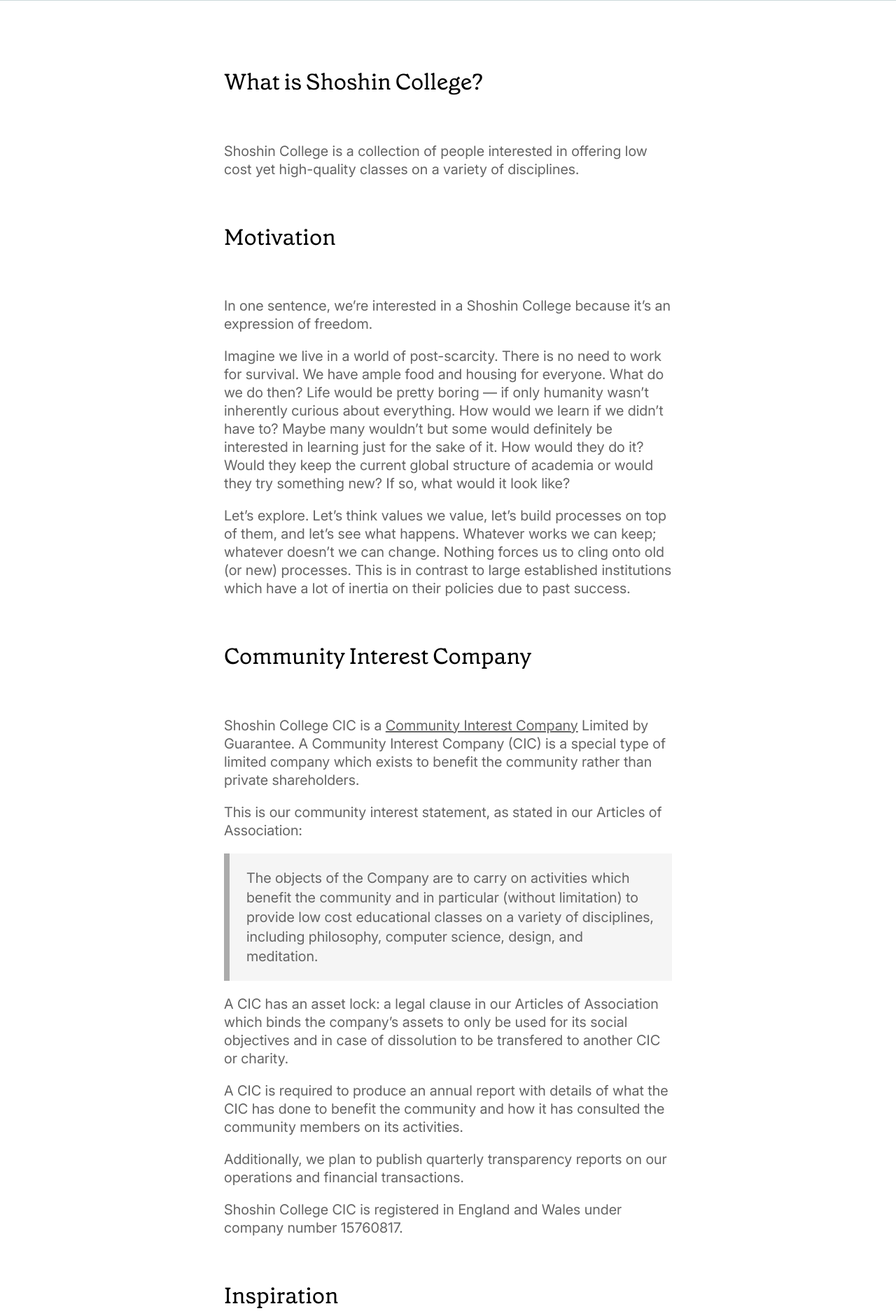
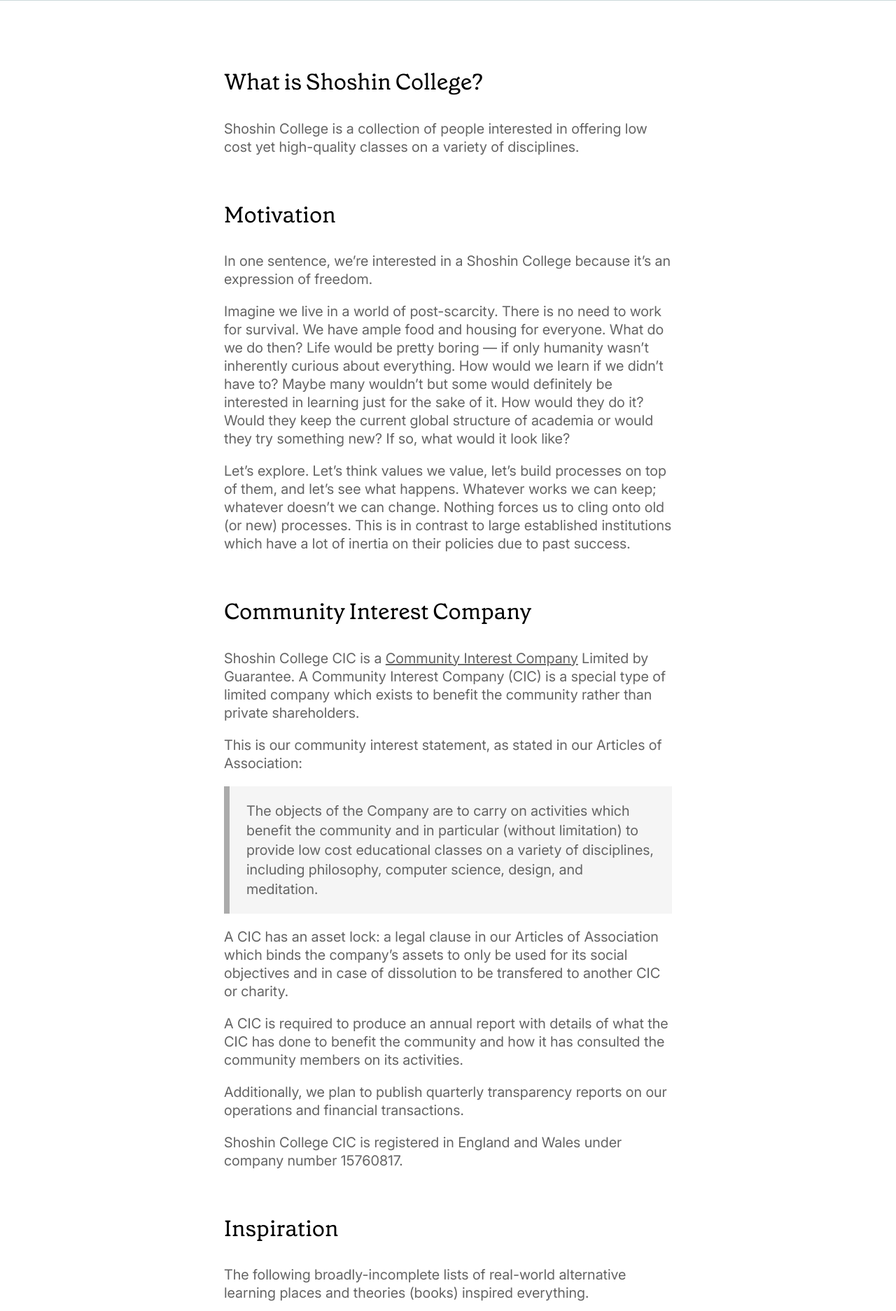
Before and after one commit to shoshincollege/shoshincollege.org, a Django app: page /about/ in a window 1280 px wide. Shown: the part 383-2257 px from the top of the page at 70% size. Run offline with Django 5.2, Linux system fonts and the light colour scheme.

Commit message:
change h2 margin bottom for all sections

```diff
--- a/main/templates/assets/style.css
+++ b/main/templates/assets/style.css
@@ -45,7 +45,7 @@ section { max-width: 640px; margin: 0 auto 64px; font-size: 20px; }
 @media (max-width: 600px) {
     section { font-size: 18px; }
 }
-section h2 { margin: 64px 0; }
+section h2 { margin: 64px 0 32px; }
 section p, section li, section time { color: #646464; }
 section a { color: #646464; }
 section a:hover { color: #000; }
```
